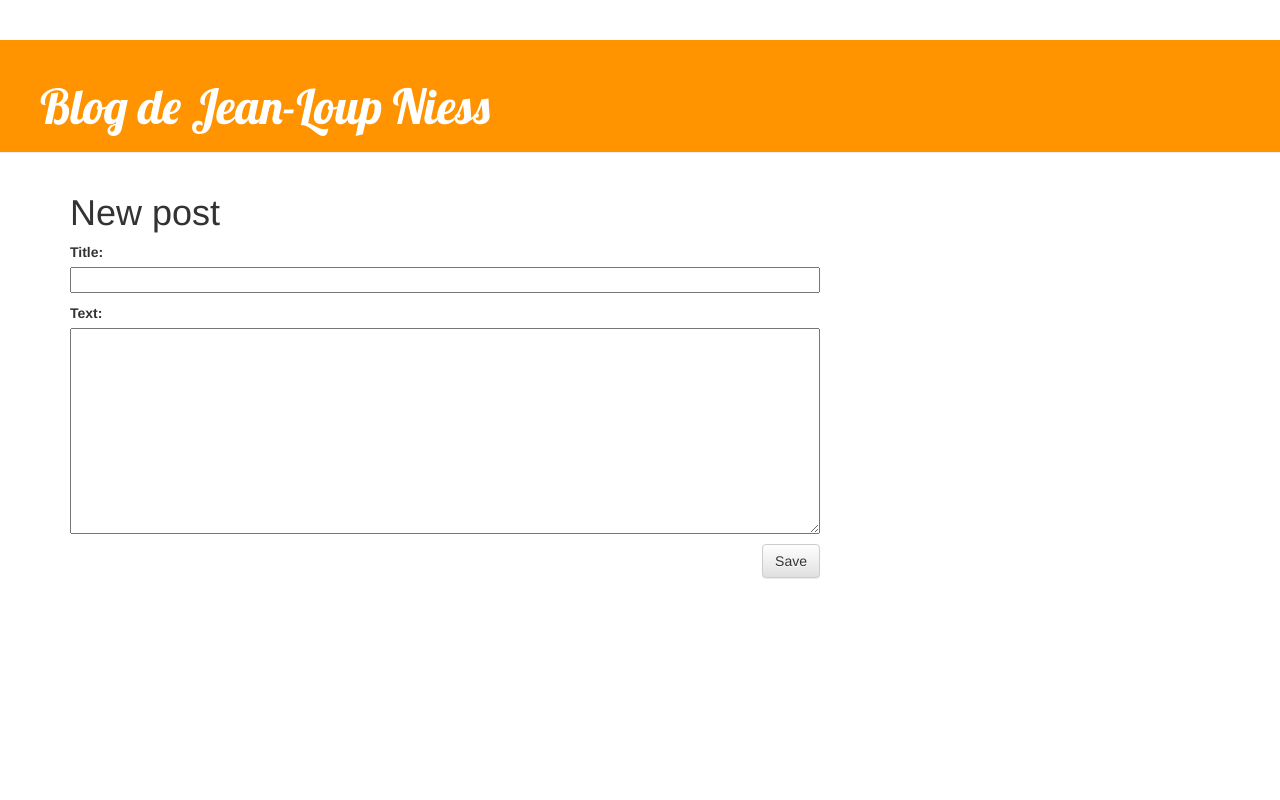
After one commit to Jazzriv/JNiessOS, a Django app: template blog/templates/blog/post_edit.html in a window 1280 px wide. The commit adds this page. Run offline with Django 3.2, Linux system fonts and the light colour scheme; the template is opened without the code that fills it: values that come from a table or form of the project are taken from there, others are empty; parts of the project's set-up code (start-up, migrations or seed data) failed here and were passed over; some libraries are stand-ins or nearby versions.

Commit message:
Several additions
Doesn't work as of right now

```diff
--- /dev/null
+++ b/blog/forms.py
@@ -0,0 +1,9 @@
+from django import forms
+
+from .models import Post
+
+class PostForm(forms.ModelForm):
+
+    class Meta:
+        model = Post
+        fields = ('title', 'text',)
--- /dev/null
+++ b/blog/static/css/blog.css
@@ -0,0 +1,50 @@
+h1 a {
+    color: #FCA205;
+    font-family: 'Lobster';
+}
+.page-header {
+    background-color: #ff9400;
+    margin-top : none;
+    padding : 20px 20px 20px 40px;
+}
+
+.page-header h1, .page-header h1 a, .page-header h1 a:visited, .page-header h1 a:active {
+    color: #ffffff;
+    font-size: 36pt;
+    text-decoration: none;
+}
+
+.content {
+    margin-left: 40px;
+}
+
+h1, h2, h3, h4 {
+    font-family: 'Lobster', cursive;
+}
+
+.date {
+    color: #828282;
+}
+
+.save {
+    float: right;
+}
+
+.post-form textarea, .post-form input {
+    width: 100%;
+}
+
+.top-menu, .top-menu:hover, .top-menu:visited {
+    color: #ffffff;
+    float: right;
+    font-size: 26pt;
+    margin-right: 20px;
+}
+
+.post {
+    margin-bottom: 70px;
+}
+
+.post h1 a, .post h1 a:visited {
+    color: #000000;
+}
--- /dev/null
+++ b/blog/templates/blog/base.html
@@ -0,0 +1,27 @@
+{% load static %}
+<html>
+	<head>
+		<title>Jean-Loup Niess</title>
+		<link rel="stylesheet" type="text/css" href="{% static 'css/blog.css' %}">
+		<link rel="stylesheet" href="//maxcdn.bootstrapcdn.com/bootstrap/3.2.0/css/bootstrap.min.css">
+        <link rel="stylesheet" href="//maxcdn.bootstrapcdn.com/bootstrap/3.2.0/css/bootstrap-theme.min.css">
+        <link href="//fonts.googleapis.com/css?family=Lobster&subset=latin,latin-ext" rel="stylesheet" type="text/css">
+	</head>
+
+
+    <body>
+    <div class="page-header">
+        <h1><a href="/">Blog de Jean-Loup Niess</a></h1>
+    </div>
+    <div><a href="{% url 'post_new' %}" class="top-menu"><span class="glyphicon glyphicon-plus"></span></a></div>
+    <div class="content container">
+        <div class="row">
+            <div class="col-md-8">
+            {% block content %}
+            {% endblock %}
+            </div>
+        </div>
+    </div>
+</body>
+
+</html>
--- /dev/null
+++ b/blog/templates/blog/post_edit.html
@@ -0,0 +1,9 @@
+{% extends 'blog/base.html' %}
+
+{% block content %}
+    <h1>New post</h1>
+    <form method="POST" class="post-form">{% csrf_token %}
+        {{ form.as_p }}
+        <button type="submit" class="save btn btn-default">Save</button>
+    </form>
+{% endblock %}
--- a/blog/urls.py
+++ b/blog/urls.py
@@ -3,4 +3,6 @@ from . import views
 
 urlpatterns = [
 	path('', views.post_list, name='post_list'),
+	path('post/<int:pk>/', views.post_detail, name='post_detail'),
+	path('post/new', views.post_new, name='post_new'),
 ]
```
Also changed, not shown: blog/templates/blog/post_detail.html (added, +13 -0 lines), blog/templates/blog/post_list.html (+11 -20 lines), blog/views.py (+25 -0 lines).
